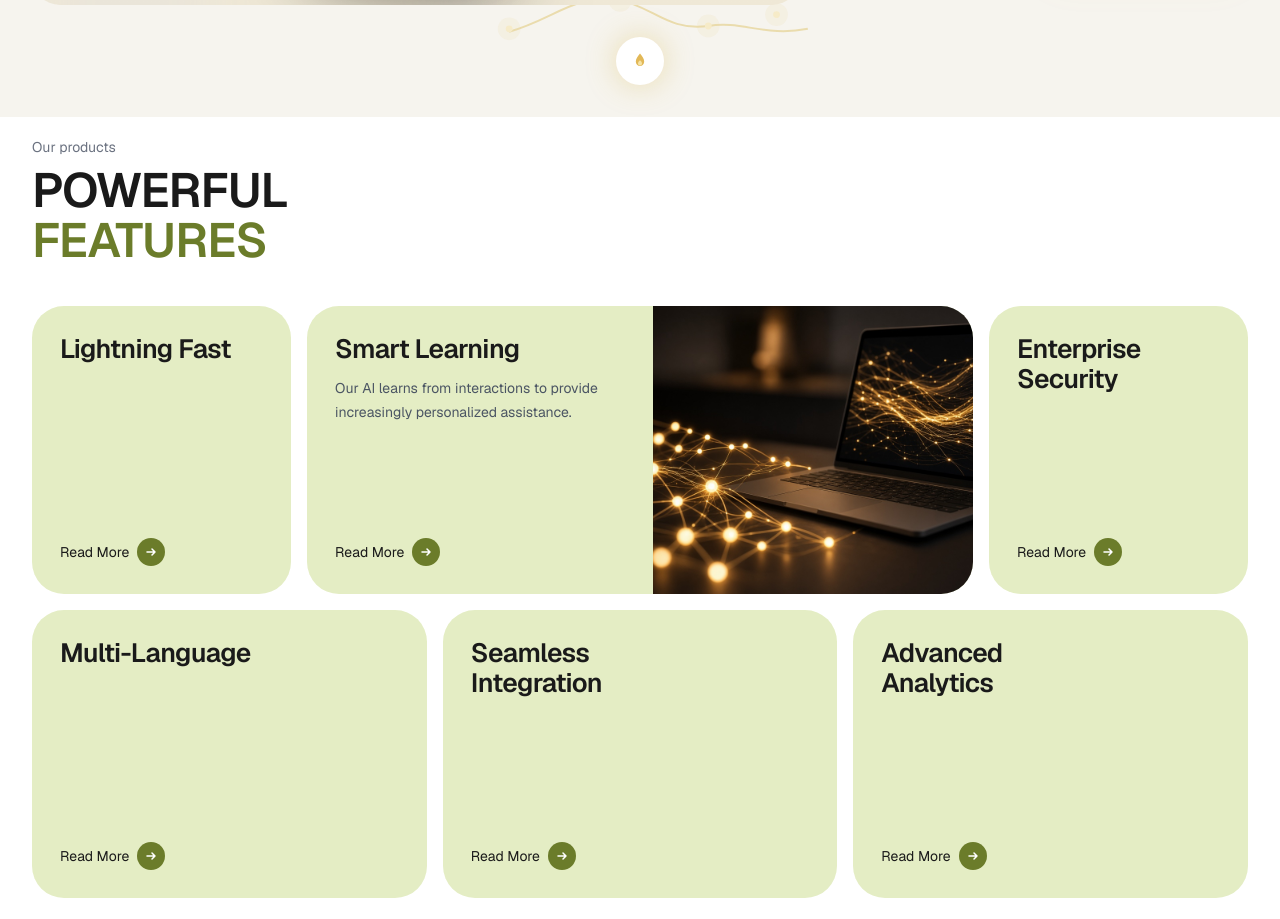
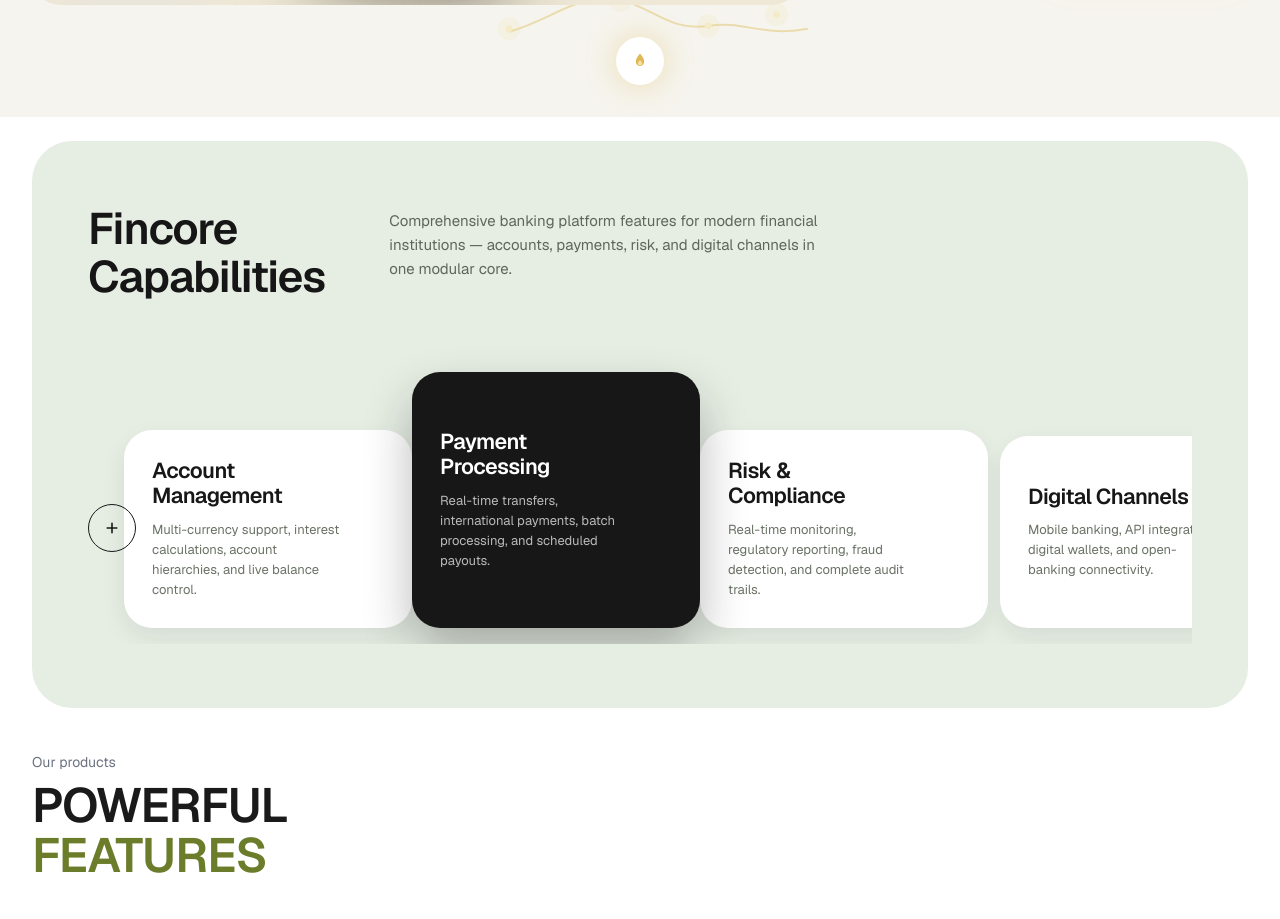
Before and after one commit to devshakur/shakur-insolify, a Next.js app: page / in a window 1280 px wide. Shown: the part 1889-2808 px from the top of the page. Built offline with nearby package versions, Linux system fonts and the light colour scheme.

Commit message:
Added_Fincore_Capability_section

```diff
--- a/src/app/page.tsx
+++ b/src/app/page.tsx
@@ -1,6 +1,7 @@
 import type { ReactNode } from "react";
 import { Hero } from "@/components/hero";
 import { FeaturedProducts } from "@/features/products/featured-products";
+import { FincoreCapabilities } from "@/features/products/fincore-capabilities";
 import { PowerfulFeatures } from "@/features/products/powerful-features";
 
 
@@ -45,6 +46,7 @@ export default function Home() {
       <main>
         <Hero />
         <FeaturedProducts />
+        <FincoreCapabilities />
         <PowerfulFeatures />
         {sections.map((section) => (
           <section
--- /dev/null
+++ b/src/features/products/fincore-capabilities.tsx
@@ -0,0 +1,137 @@
+"use client";
+
+import { MotionConfig, motion } from "framer-motion";
+import { useState } from "react";
+
+const capabilities = [
+  {
+    id: "accounts",
+    title: "Account Management",
+    description:
+      "Multi-currency support, interest calculations, account hierarchies, and live balance control.",
+  },
+  {
+    id: "payments",
+    title: "Payment Processing",
+    description:
+      "Real-time transfers, international payments, batch processing, and scheduled payouts.",
+  },
+  {
+    id: "risk",
+    title: "Risk & Compliance",
+    description:
+      "Real-time monitoring, regulatory reporting, fraud detection, and complete audit trails.",
+  },
+  {
+    id: "channels",
+    title: "Digital Channels",
+    description:
+      "Mobile banking, API integration, digital wallets, and open-banking connectivity.",
+  },
+] as const;
+
+export function FincoreCapabilities() {
+  const [active, setActive] = useState(1);
+
+  return (
+    <MotionConfig reducedMotion="user">
+      <section
+        id="capabilities"
+        className="bg-white px-4 py-6 sm:px-6 lg:px-8 dark:bg-[#0c0c0f]"
+      >
+        <div className="mx-auto w-full rounded-4xl bg-[#E6EEE4] px-6 py-10 sm:rounded-[40px] sm:px-10 sm:py-12 lg:px-14 lg:py-16">
+          <div className="flex flex-col gap-4 sm:flex-row sm:items-start sm:gap-12 lg:gap-16">
+            <h2 className="shrink-0 text-[2rem] leading-[1.08] font-semibold tracking-tight text-[#161616] sm:text-4xl lg:text-[2.75rem]">
+              Fincore
+              <br />
+              Capabilities
+            </h2>
+            <p className="max-w-md pt-1 text-sm leading-6 text-[#5E665C] sm:text-[15px]">
+              Comprehensive banking platform features for modern financial
+              institutions — accounts, payments, risk, and digital channels in
+              one modular core.
+            </p>
+          </div>
+
+          <div
+            role="radiogroup"
+            aria-label="Fincore capabilities"
+            className="mt-8 overflow-x-auto pt-8 pb-4 scrollbar-none lg:mt-10"
+          >
+            <div className="flex min-w-max items-end gap-3">
+              <Marker icon="plus" className="relative z-20 -mr-6 mb-19" />
+
+              {capabilities.map((capability, index) => {
+                const featured = index === active;
+
+                return (
+                  <motion.button
+                    key={capability.id}
+                    type="button"
+                    role="radio"
+                    aria-checked={featured}
+                    onClick={() => setActive(index)}
+                    initial={false}
+                    animate={{ zIndex: featured ? 20 : index + 1 }}
+                    transition={{ duration: 0.45, ease: [0.22, 1, 0.36, 1] }}
+                    className={`relative w-64 shrink-0 rounded-[28px] p-6 text-left transition-all duration-300 sm:w-72 sm:p-7 ${
+                      featured
+                        ? "z-20 -mx-3 min-h-64 bg-[#171717] text-white shadow-[0_24px_48px_rgba(23,23,23,0.3)]"
+                        : "min-h-48 bg-white text-[#171717] shadow-[0_10px_24px_rgba(23,23,23,0.08)] hover:bg-[#FBFCF8]"
+                    }`}
+                  >
+                    <h3 className="max-w-[12ch] text-[1.35rem] leading-[1.15] font-semibold tracking-tight">
+                      {capability.title}
+                    </h3>
+                    <p
+                      className={`mt-3 max-w-[22ch] text-[13px] leading-5 ${
+                        featured ? "text-white/70" : "text-[#6A7266]"
+                      }`}
+                    >
+                      {capability.description}
+                    </p>
+                  </motion.button>
+                );
+              })}
+
+              <Marker icon="close" className="relative z-20 -ml-6 mb-19" />
+            </div>
+          </div>
+        </div>
+      </section>
+    </MotionConfig>
+  );
+}
+
+function Marker({
+  icon,
+  className,
+}: {
+  icon: "plus" | "close";
+  className?: string;
+}) {
+  return (
+    <span
+      aria-hidden
+      className={`flex h-12 w-12 shrink-0 items-center justify-center rounded-full border border-[#171717] text-[#171717] ${className ?? ""}`}
+    >
+      {icon === "plus" ? <PlusIcon /> : <CloseIcon />}
+    </span>
+  );
+}
+
+function PlusIcon() {
+  return (
+    <svg width="16" height="16" viewBox="0 0 16 16" fill="none">
+      <path d="M8 3.2v9.6M3.2 8h9.6" stroke="currentColor" strokeWidth="1.6" strokeLinecap="round" />
+    </svg>
+  );
+}
+
+function CloseIcon() {
+  return (
+    <svg width="16" height="16" viewBox="0 0 16 16" fill="none">
+      <path d="M4.2 4.2l7.6 7.6M11.8 4.2l-7.6 7.6" stroke="currentColor" strokeWidth="1.6" strokeLinecap="round" />
+    </svg>
+  );
+}
```
